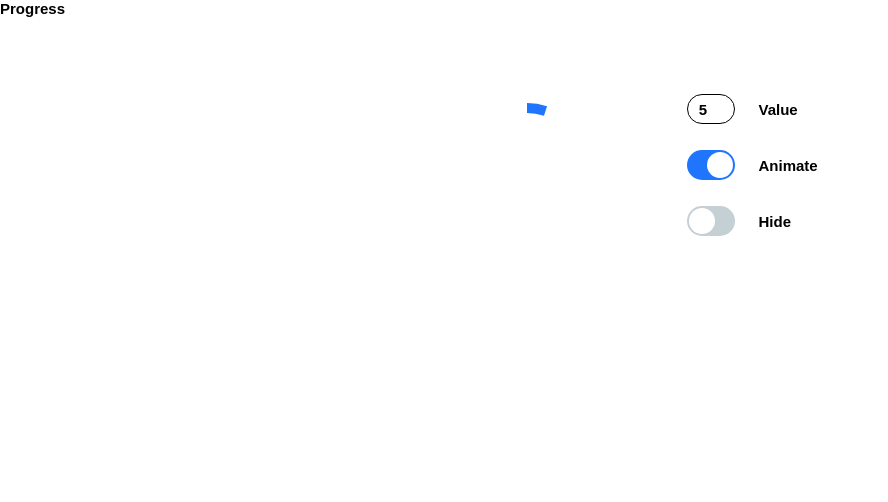
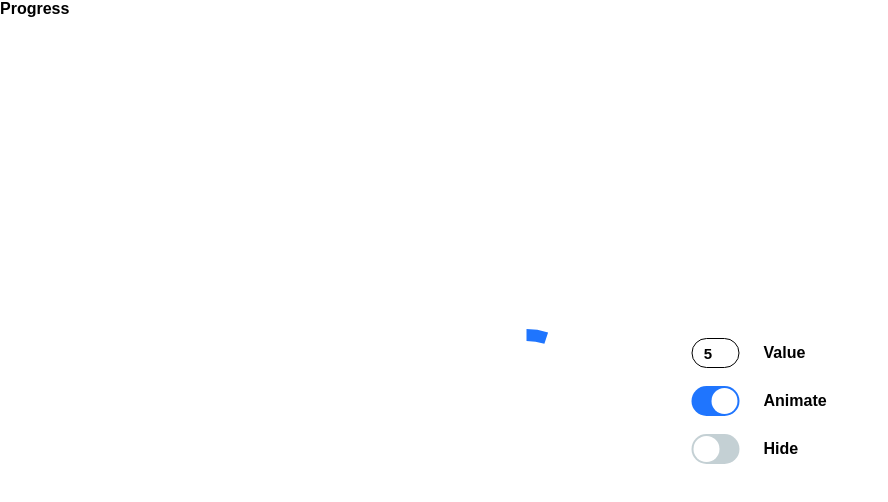
Before and after one commit to s-nap/progress-block, a plain HTML site: page index.html in a window 1280 px wide. Both pictures are taken after a click on the checkbox "Animate". Shown: the whole page, without its empty margins (0-888 px from the left). Drawn offline with Linux system fonts and the light colour scheme.

Commit message:
Created class, fixed layout

```diff
--- a/index.html
+++ b/index.html
@@ -10,19 +10,20 @@
   <body>
     <span class="name">Progress</span>
     <div class="container">
-      <svg class="progress-ring" width="140" height="140">
+      <svg class="progress-ring" width="150" height="150">
         <circle
           class="progress-ring__circle"
+          id="progress-ring__circle1"
           stroke="#1f75fe"
-          stroke-width="10"
-          cx="70"
-          cy="70"
-          r="60"
+          stroke-width="12"
+          cx="75"
+          cy="75"
+          r="64"
           fill="transparent"
         />
       </svg>
       <div class="controls">
-        <div class="val">
+        <div class="amount">
           <input
             type="number"
             id="percent"
--- a/progress.js
+++ b/progress.js
@@ -1,47 +1,101 @@
-const circle = document.querySelector(".progress-ring__circle");
-const radius = circle.r.baseVal.value;
-const circumference = 2 * Math.PI * radius;
+class ProgressBar {
+  constructor(value = "", elementName = "") {
+    this.value = value;
+    this.circle = this.getCircleElement(elementName);
+    const radius = this.circle.r.baseVal.value;
+    this.circumference = 2 * Math.PI * radius;
+    this.animateInterval = undefined;
+    this.circle.style.strokeDasharray = `${this.circumference} ${this.circumference}`;
+    this.circle.style.strokeDashoffset = this.circumference;
+    this.setProgress(this.value);
+  }
+
+  getCircleElement(elementName) {
+    const element = document.getElementById(elementName);
+
+    if (!element) {
+      throw new Error("No circle element found.");
+    }
+
+    return element;
+  }
+
+  setValue(value) {
+    let valueInt = parseInt(value);
+
+    if (isNaN(valueInt) || valueInt < 0) {
+      valueInt = 0;
+    } else if (valueInt > 100) {
+      valueInt = 100;
+    }
+
+    this.setProgress(valueInt);
+  }
+
+  getValue() {
+    return this.value;
+  }
+
+  setProgress(percent) {
+    this.value = percent;
+    const offset = this.circumference - (percent / 100) * this.circumference;
+    this.circle.style.strokeDashoffset = offset;
+  }
+
+  hideBar() {
+    this.circle.classList.add("hide");
+  }
+
+  showBar() {
+    this.circle.classList.remove("hide");
+  }
+
+  startAnimateBar(callback) {
+    if (this.animateInterval) {
+      return;
+    }
+
+    this.circle.classList.add("animate");
+    this.animateInterval = setInterval(() => {
+      const percent = this.value < 100 ? this.value + 1 : 0;
+      this.setProgress(percent);
+
+      typeof callback === "function" && callback(percent);
+    }, 500);
+  }
+
+  stopAnimateBar() {
+    clearInterval(this.animateInterval);
+    this.circle.classList.remove("animate");
+    this.animateInterval = undefined;
+  }
+}
+
+const progressBar = new ProgressBar(0, "progress-ring__circle1");
+
 let input = document.querySelector(".percent");
-
-input.addEventListener("change", function () {
-  setProgress(input.value);
+input.addEventListener("change", e => {
+  progressBar.setValue(input.value);
 });
 
-circle.style.strokeDasharray = `${circumference} ${circumference}`;
-circle.style.strokeDashoffset = circumference;
+let hide = document.getElementById("toggle-button-hide");
+hide.addEventListener("click", e => {
+  if (hide.checked) {
+    progressBar.hideBar();
+  } else {
+    progressBar.showBar();
+  }
+});
 
-function setProgress(percent) {
-  const offset = circumference - (percent / 100) * circumference;
-  circle.style.strokeDashoffset = offset;
-}
-
-let hide = document.getElementById("toggle-button-hide");
-hide.onclick = function () {
-  if (hide.checked == true) {
-    circle.style.display = "none";
-  } else {
-    circle.style.display = "inline";
-  }
+const animateCallback = percent => {
+  input.value = percent.toString();
 };
 
 let animate = document.getElementById("toggle-button-animate");
-let interval = setInterval(function () {}, 1000);
-animate.addEventListener("click", function (e) {
-  console.log(animate.checked);
-  let percent = +input.value ? +input.value : 0;
-  if (animate.checked == true) {
-    clearInterval(interval);
-    interval = setInterval(function () {
-      if (percent < 100) {
-        percent++;
-        setProgress(percent);
-        input.value = percent.toString();
-      } else {
-        percent = 0;
-      }
-    }, 500);
+animate.addEventListener("click", e => {
+  if (animate.checked) {
+    progressBar.startAnimateBar(animateCallback);
   } else {
-    input.value = percent.toString();
-    clearInterval(interval);
+    progressBar.stopAnimateBar();
   }
 });
--- a/style.css
+++ b/style.css
@@ -1,6 +1,6 @@
 body {
   font-family: Arial, Helvetica, sans-serif;
-  font-size: 15px;
+  font-size: 16px;
   font-weight: 600;
 }
 
@@ -11,13 +11,14 @@ body {
 }
 
 .container {
-  height: 100%;
-  width: 100%;
   display: flex;
   flex-direction: column;
-  justify-content: flex-start;
+  justify-content: center;
   align-items: center;
-  position: relative;
+  position: absolute;
+  top: 50%;
+  left: 50%;
+  transform: translate(-50%, -50%);
 }
 
 @media (orientation: landscape) {
@@ -28,12 +29,13 @@ body {
 }
 
 .progress-ring {
-  margin-top: 90px;
-  margin-bottom: 50px;
+  margin-top: 16px;
+  margin-bottom: 40px;
 }
 
 @media (orientation: landscape) {
   .progress-ring {
+    margin-top: 38px;
     margin-right: 90px;
   }
 }
@@ -41,7 +43,11 @@ body {
 .progress-ring__circle {
   transform-origin: center;
   transform: rotate(-90deg);
-  transition: stroke-dashoffset 0.3s;
+  transition: stroke-dashoffset 0.2s;
+}
+
+.progress-ring__circle.hide {
+  display: none;
 }
 
 .controls {
@@ -49,15 +55,20 @@ body {
   width: 137px;
 }
 
-.val,
+@media (orientation: landscape) {
+  .controls {
+    margin-top: 10px;
+  }
+}
+
+.amount,
 .toggle {
   padding: 0;
   align-items: center;
   display: flex;
   justify-content: flex-start;
   height: 40px;
-  /* border: 1px solid black; */
-  margin-bottom: 16px;
+  margin-bottom: 8px;
 }
 
 label.text {
@@ -69,7 +80,6 @@ input[type="number"] {
   border: 1px solid black;
   width: 46px;
   height: 28px;
-  font-family: Arial, Helvetica, sans-serif;
   font-size: 15px;
   font-weight: 600;
   text-align: center;
@@ -81,56 +91,46 @@ input[type="number"]:focus {
 }
 
 .toggle-button {
-  font-family: Arial, Helvetica, sans-serif;
   font-size: 15px;
   font-weight: 600;
   text-align: center;
   position: relative;
-
   width: 48px;
   height: 30px;
-
   vertical-align: top;
-
   display: inline-block;
   margin: 0;
-
   background: #c4d0d4;
-  border: 0px solid black;
   border-radius: 15px;
-
   outline: none;
   cursor: pointer;
-
   -webkit-appearance: none;
   -moz-appearance: none;
   appearance: none;
-
-  transition: all 0.3s cubic-bezier(0.2, 0.85, 0.32, 1.2);
+  transition: all 0.4s cubic-bezier(0.2, 0.9, 0.3, 1.2);
+  -webkit-tap-highlight-color: rgba(0,0,0,0);
+  -webkit-tap-highlight-color: transparent;
 }
 
 .toggle-button::after {
   content: "";
-
   display: inline-block;
   position: absolute;
   left: 2px;
   top: 2px;
-
   width: 26px;
   height: 26px;
   background-color: white;
   border-radius: 50%;
-
   transform: translateX(0);
-
-  transition: all 0.3s cubic-bezier(0.2, 0.85, 0.32, 1.2);
+  transition: all 0.4s cubic-bezier(0.2, 0.9, 0.3, 1.2);
 }
 
 .toggle-button:checked::after {
   transform: translateX(calc(100% - 8px));
   background-color: #fff;
 }
+
 .toggle-button:checked {
   background-color: #1f75fe;
 }
```
